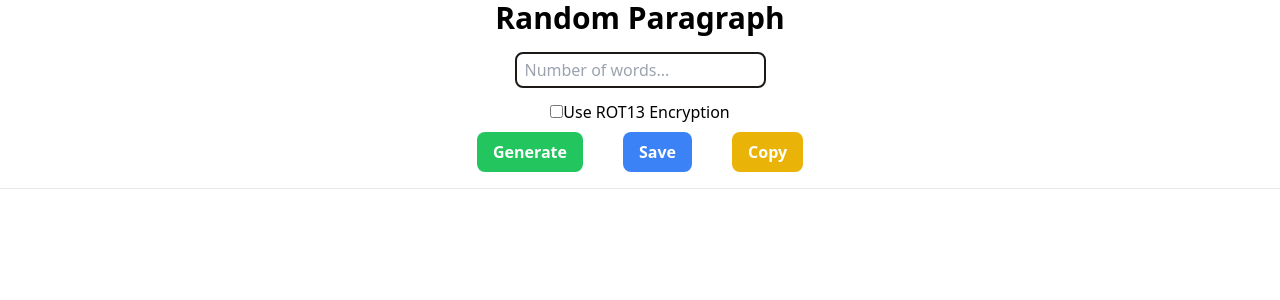
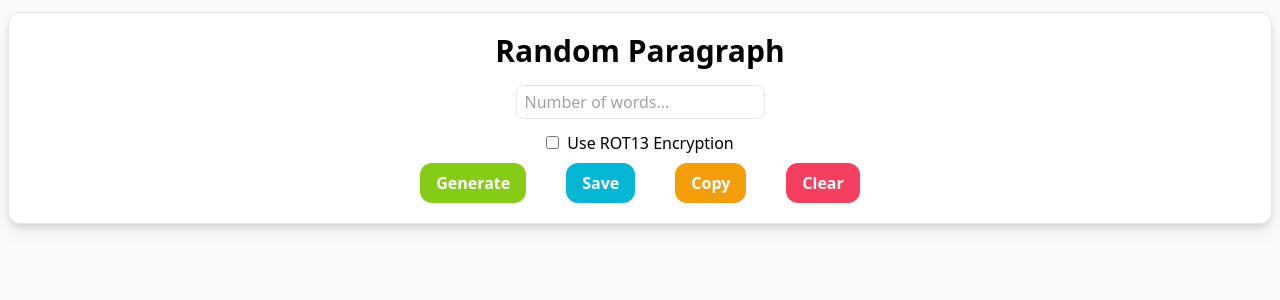
Before and after one commit to Kunniii/random_paragraph, a React (Create React App) app: page / in a window 1280 px wide. Shown: the top 300 px of the page. Built offline with nearby package versions, Linux system fonts and the light colour scheme; the HTML template or start-up script is replaced by a standard one.

Commit message:
visual update

```diff
--- a/src/App.jsx
+++ b/src/App.jsx
@@ -1,109 +1,136 @@
 import { Fragment, useState } from "react";
-import randomWords from 'random-words';
+import randomWords from "random-words";
 
 function App() {
   const [wordCount, setWordCount] = useState(0);
-  const [paragraph, setParagraph] = useState('');
+  const [paragraph, setParagraph] = useState("");
   const [useROT, setUseROT] = useState(false);
 
   const rot13 = (message) => {
-    return message.replace(/[a-z]/gi, letter => String.fromCharCode(letter.charCodeAt(0) + (letter.toLowerCase() <= 'm' ? 13 : -13)));
-  }
+    return message.replace(/[a-z]/gi, (letter) =>
+      String.fromCharCode(letter.charCodeAt(0) + (letter.toLowerCase() <= "m" ? 13 : -13))
+    );
+  };
 
   const generate = async () => {
     if (!wordCount) return;
-    const p = randomWords(wordCount).join(' ');
+    const p = randomWords(wordCount).join(" ");
     if (useROT) {
       const r = rot13(p);
       setParagraph(r);
     } else {
       setParagraph(p);
     }
-  }
+  };
 
   function copyToClipboard() {
-    if (paragraph === '') return;
+    if (paragraph === "") return;
     let target = document.getElementById("paragraph");
-    navigator.clipboard.writeText(target.innerText).then(() => {
-      document.getElementById("copied-ok").innerText = "Section copied!"
+    navigator.clipboard
+      .writeText(target.innerText)
+      .then(() => {
+        document.getElementById("copied-ok").innerText = "DONE!";
         document.getElementById("copied-ok").style.display = "block";
         setTimeout(() => {
-      document.getElementById("copied-ok").innerText = ""
+          document.getElementById("copied-ok").innerText = "";
           document.getElementById("copied-ok").style.display = "none";
         }, 3000);
-    }).catch(() => {
-      document.getElementById("copied-error").innerText = "Error when copy"
+      })
+      .catch(() => {
+        document.getElementById("copied-error").innerText = "ERROR!!!";
         document.getElementById("copied-error").style.display = "block";
         setTimeout(() => {
-      document.getElementById("copied-error").innerText = ""
+          document.getElementById("copied-error").innerText = "";
           document.getElementById("copied-error").style.display = "none";
         }, 3000);
-    })
+      });
 
     if (1) {
-
     }
   }
 
   const saveToFile = () => {
-    if (paragraph === '') return;
+    if (paragraph === "") return;
     window.open("data:application/txt," + encodeURIComponent(paragraph), "_self");
-  }
+  };
 
   return (
     <Fragment>
-      <div className="text-center">
+      <div className="text-center rounded-xl border mt-3 mx-2 bg-white py-5 drop-shadow-lg">
         <h1 className="font-bold text-3xl mb-4 select-none">Random Paragraph</h1>
         <input
           id="word-count"
           type="number"
-          onChange={e => setWordCount(e.target.valueAsNumber)}
-          onKeyDown={e => {
-            if (e.key === 'Enter') {
+          onChange={(e) => setWordCount(e.target.valueAsNumber)}
+          onKeyDown={(e) => {
+            if (e.key === "Enter") {
               generate();
             }
           }}
           placeholder="Number of words..."
-          className="border-stone-900 border-2 rounded-lg px-2 py-1 select-none"
+          className="outline-none border focus:scale-110 duration-200 rounded-lg px-2 py-1 select-none"
         />
         <div className="text-base mt-3">
-          <input id="rot_checkbox" type="checkbox" checked={useROT} onChange={e => setUseROT(!useROT)} />
+          <input
+            id="rot_checkbox"
+            type="checkbox"
+            checked={useROT}
+            onChange={(e) => setUseROT(!useROT)}
+          />
           <label
             htmlFor="rot_checkbox"
-            className="select-none mb-3 select-none"
-          >Use ROT13 Encryption</label>
+            className="select-none mb-3 pl-2"
+          >
+            Use ROT13 Encryption
+          </label>
         </div>
         <button
           onClick={generate}
-          className="mx-5 mt-2 px-4 py-2 bg-green-500 hover:bg-green-700 rounded-lg text-white font-bold select-none"
+          className="mx-5 mt-2 px-4 py-2 bg-lime-500 hover:scale-110 duration-150 rounded-xl text-white font-bold select-none"
         >
           Generate
         </button>
         <button
           onClick={saveToFile}
-          className="mx-5 mt-2 px-4 py-2 bg-blue-500 hover:bg-blue-700 rounded-lg text-white font-bold select-none"
+          className="mx-5 mt-2 px-4 py-2 bg-cyan-500 hover:scale-110 duration-150 rounded-xl text-white font-bold select-none"
         >
           Save
         </button>
         <button
           onClick={copyToClipboard}
-          className="mx-5 mt-2 px-4 py-2 bg-yellow-500 hover:bg-yellow-700 rounded-lg text-white font-bold select-none"
+          className="mx-5 mt-2 px-4 py-2 bg-amber-500 hover:scale-110 duration-150 rounded-xl text-white font-bold select-none"
         >
           Copy
         </button>
-        <h1 id="copied-ok" className="text-center text-green-500 font-bold mt-4" style={{display: "none"}}>
-        </h1>
-        <h1 id="copied-error" className="text-center text-red-500 font-bold mt-4" style={{display: "none"}}>
-        </h1>
-        <hr className="my-4" />
+        <button
+          onClick={() => setParagraph("")}
+          className="mx-5 mt-2 px-4 py-2 bg-rose-500 hover:scale-110 duration-150 rounded-xl text-white font-bold select-none"
+        >
+          Clear
+        </button>
+        <p
+          id="copied-ok"
+          className="text-center text-green-500 font-bold mt-4"
+          style={{ display: "none" }}
+        ></p>
+        <p
+          id="copied-error"
+          className="text-center text-red-500 font-bold mt-4"
+          style={{ display: "none" }}
+        ></p>
       </div>
-      <div
-        className="px-5"
+      {paragraph ? (
+        <div className="px-5 py-3 mx-2 mt-5 rounded-xl border bg-white drop-shadow-lg duration-200 flex justify-center">
+          <p
+            className="text-justify"
+            id="paragraph"
           >
-        <p className="text-justify" id="paragraph">
             {paragraph}
           </p>
         </div>
+      ) : (
+        <div className="duration-200"></div>
+      )}
     </Fragment>
   );
 }
--- a/src/index.css
+++ b/src/index.css
@@ -1,3 +1,7 @@
 @tailwind base;
 @tailwind components;
 @tailwind utilities;
+
+body {
+  @apply bg-gray-50;
+}
```
Lines whose indentation alone changed are shown as unchanged.
